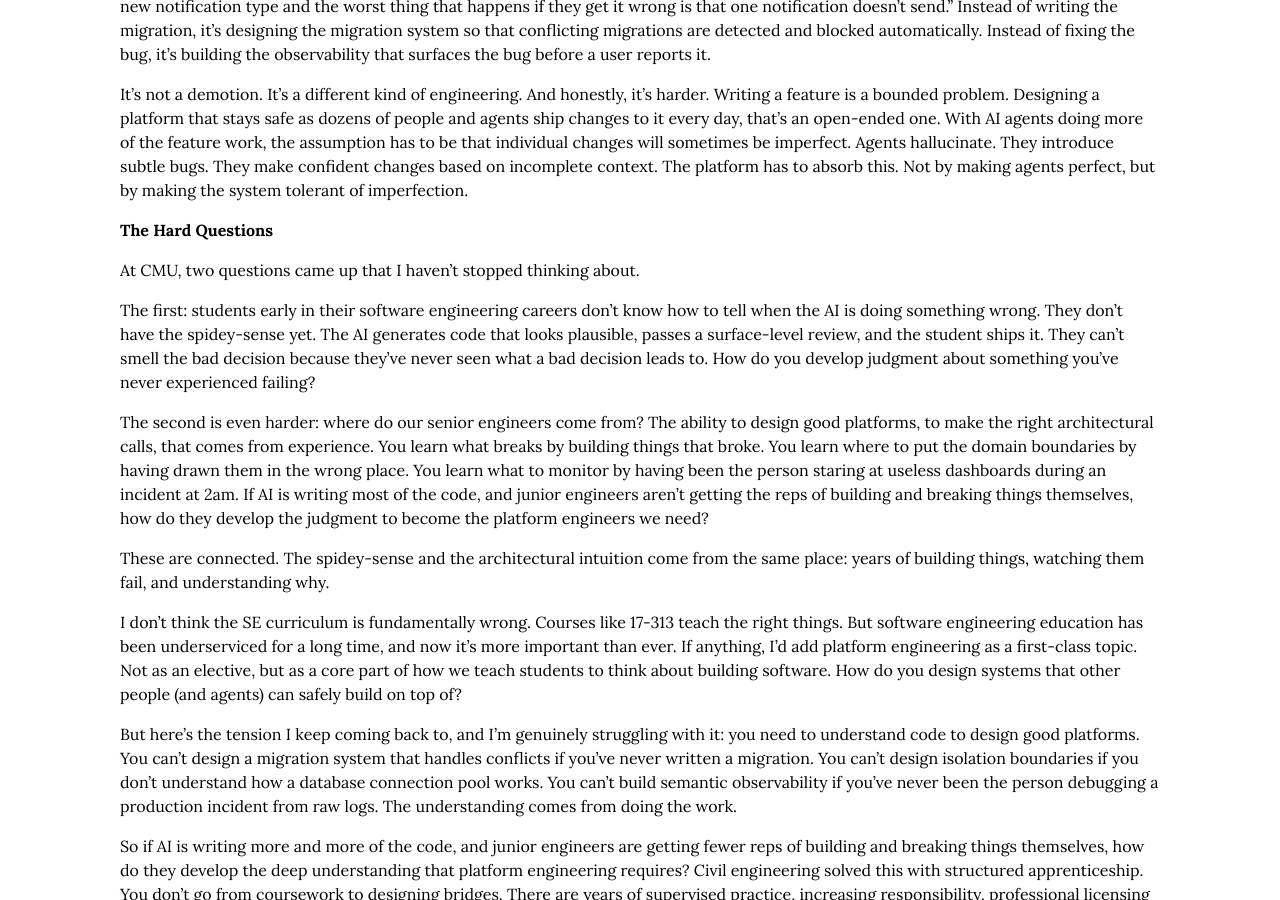
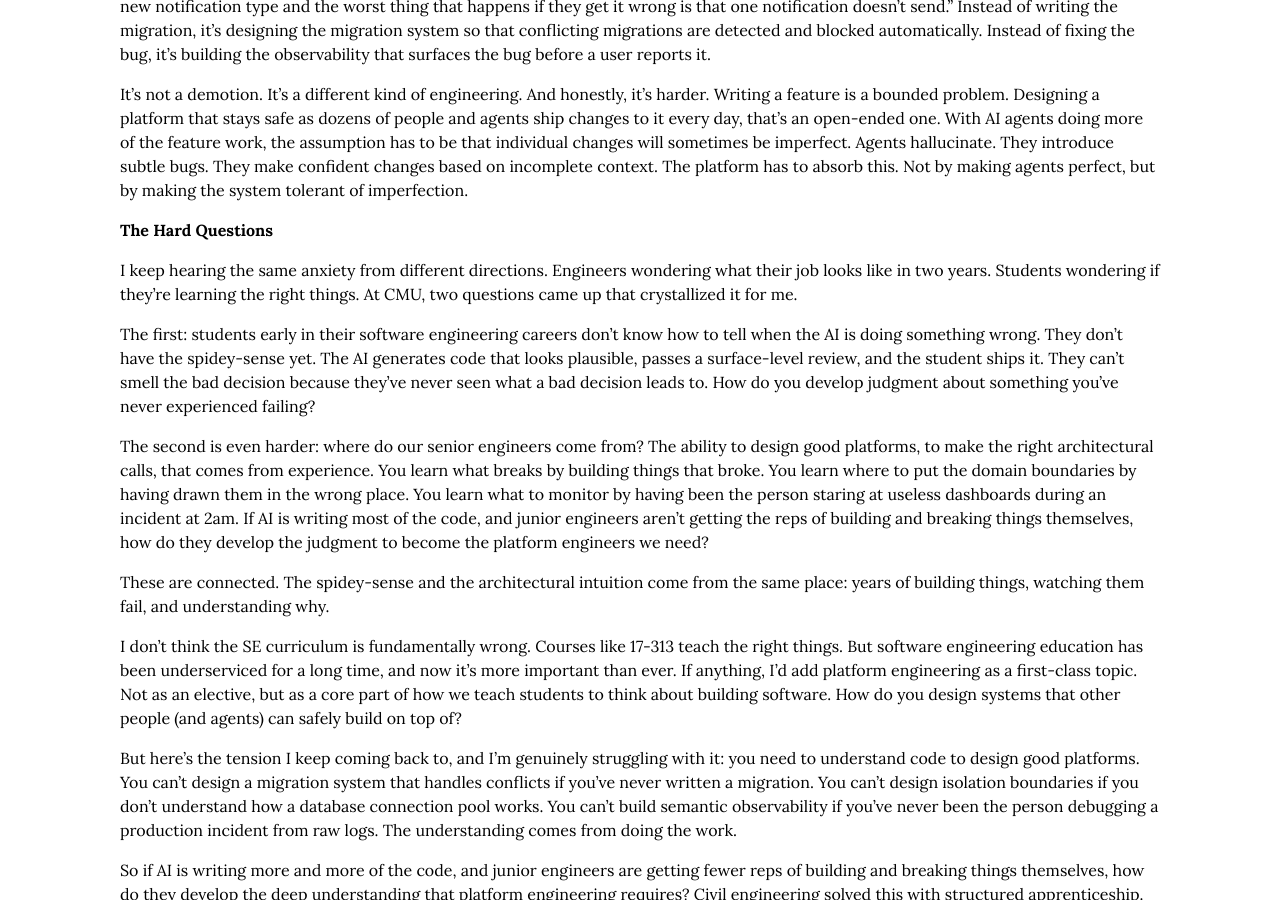
Before and after one commit to cmeiklejohn/cmeiklejohn.github.io, a Jekyll site: the page built from _posts/2026-04-01-software-engineering-is-becoming-civil-engineering.markdown, in a window 1280 px wide and 900 px high, scrolled down 1982 px. Built offline with Jekyll 4.4.1, drawn with Linux system fonts in a browser that asks for light colours; some web fonts are replaced.

Commit message:
Allude to broader career anxiety before CMU questions
https://claude.ai/code/session_018mjBVoMgWwm8eLhnnMXsGy

```diff
--- a/_posts/2026-04-01-software-engineering-is-becoming-civil-engineering.markdown
+++ b/_posts/2026-04-01-software-engineering-is-becoming-civil-engineering.markdown
@@ -58,7 +58,7 @@ It's not a demotion. It's a different kind of engineering. And honestly, it's ha
 
 ## The Hard Questions
 
-At CMU, two questions came up that I haven't stopped thinking about.
+I keep hearing the same anxiety from different directions. Engineers wondering what their job looks like in two years. Students wondering if they're learning the right things. At CMU, two questions came up that crystallized it for me.
 
 The first: students early in their software engineering careers don't know how to tell when the AI is doing something wrong. They don't have the spidey-sense yet. The AI generates code that looks plausible, passes a surface-level review, and the student ships it. They can't smell the bad decision because they've never seen what a bad decision leads to. How do you develop judgment about something you've never experienced failing?
 
```
